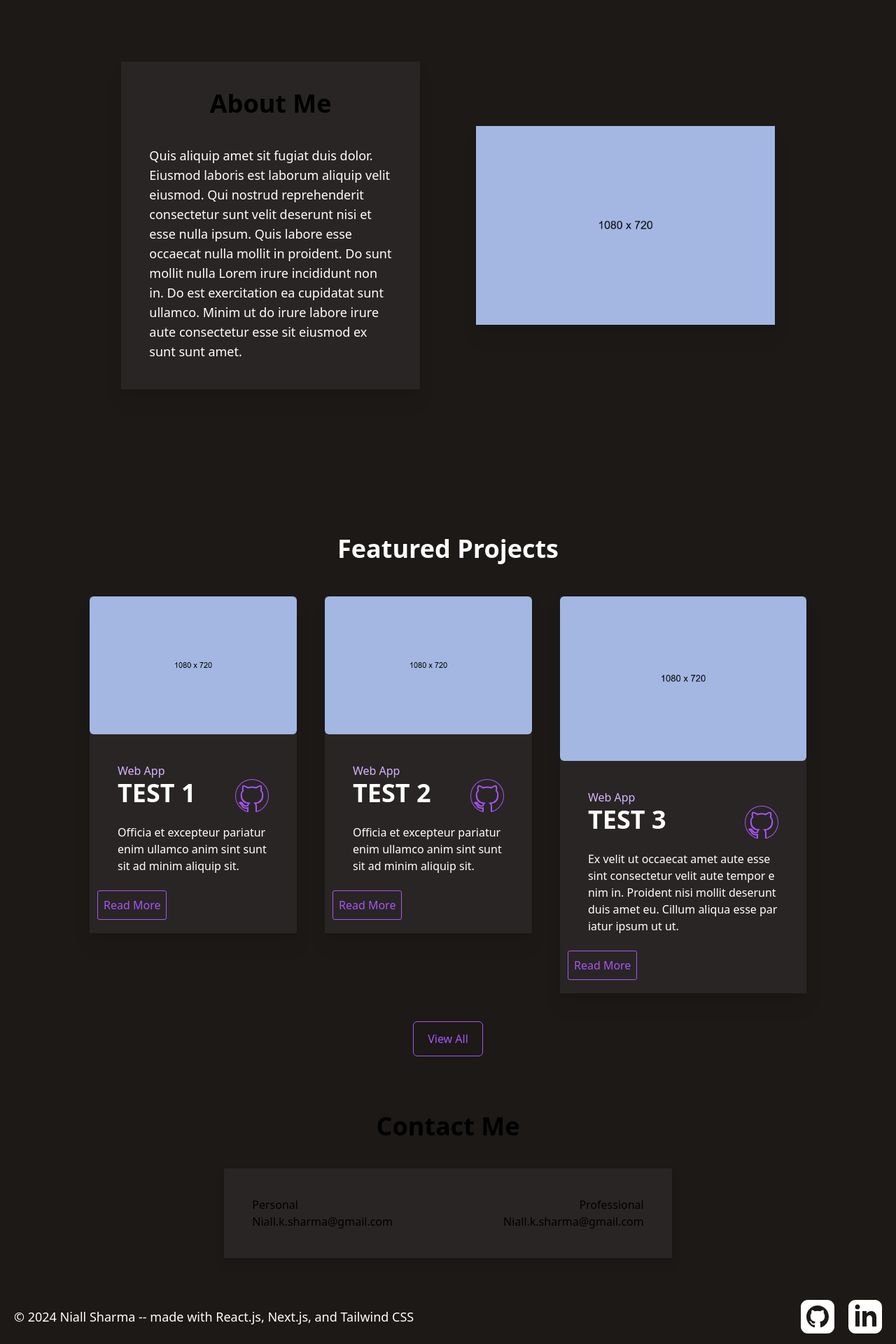
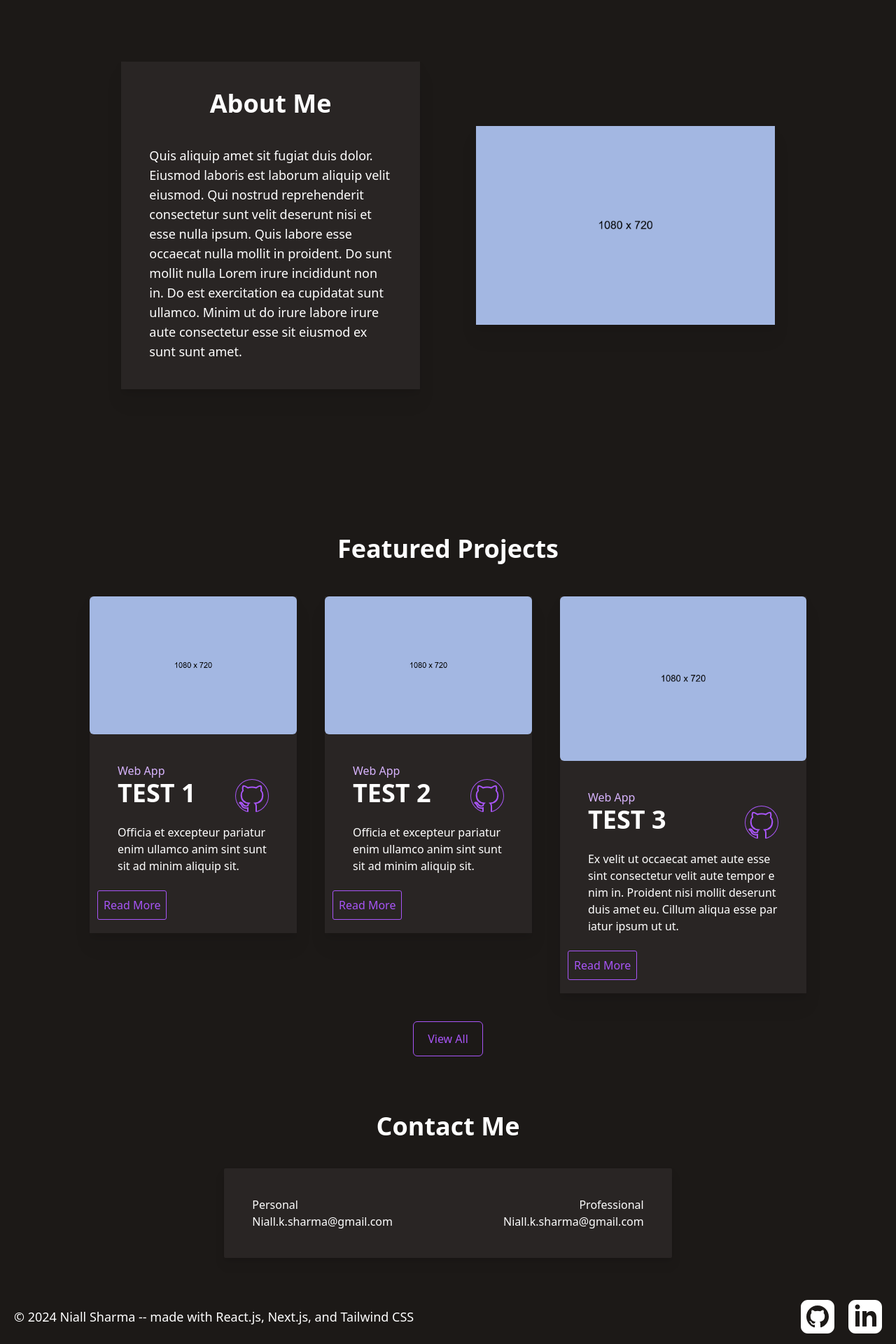
Before and after one commit to Niall-Sharma/programming-portfolio, a Next.js app: page / in a window 1280 px wide. Shown: the part 920-2840 px from the top of the page at 70% size. Built offline with nearby package versions, Linux system fonts and the light colour scheme.

Commit message:
Update page.tsx

```diff
--- a/src/app/page.tsx
+++ b/src/app/page.tsx
@@ -14,7 +14,7 @@ export default function Home() {
       </div>
       <div className=" py-52 bg-stone-900 flex flex-wrap space-x-20 items-center justify-center">
           <div className="w-full md:w-1/3 bg-stone-800 p-10 drop-shadow-xl">
-            <h2 className="text-center font-bold text-4xl pb-10">About Me</h2>
+            <h2 className="text-center font-bold text-4xl pb-10 text-white">About Me</h2>
             <p className="text-white text-lg">Quis aliquip amet sit fugiat duis dolor. Eiusmod laboris est laborum aliquip velit eiusmod. Qui nostrud reprehenderit consectetur sunt velit deserunt nisi et esse nulla ipsum. Quis labore esse occaecat nulla mollit in proident. Do sunt mollit nulla Lorem irure incididunt non in. Do est exercitation ea cupidatat sunt ullamco. Minim ut do irure labore irure aute consectetur esse sit eiusmod ex sunt sunt amet.</p>
           </div>
             <Image
@@ -39,14 +39,14 @@ export default function Home() {
         <Link href={"/projects"} className="flex text-center px-5 py-3 rounded-md text-purple-500 border-solid border-purple-500 border hover:bg-purple-500 hover:text-white hover:ease-in transition-all">View All</Link>
       </div>
       <div className="bg-stone-900 text-center w-full py-10 justify-center flex flex-wrap">
-        <h1 className="text-4xl font-bold">Contact Me</h1>
+        <h1 className="text-4xl font-bold text-white">Contact Me</h1>
         <div className="w-full py-5"></div>
         <div className="drop-shadow-lg bg-stone-800 rounded-sm p-10 flex flex-wrap">
-          <p className="text-left mr-auto">Personal</p>
-          <p className="text-right ml-auto">Professional</p>
+          <p className="text-left mr-auto text-white">Personal</p>
+          <p className="text-right ml-auto text-white">Professional</p>
           <div className="w-full"></div>
-          <p className="text-left">Niall.k.sharma@gmail.com</p>
-          <p className="text-right ml-auto">Niall.k.sharma@gmail.com</p>
+          <p className="text-left text-white">Niall.k.sharma@gmail.com</p>
+          <p className="text-right ml-auto text-white">Niall.k.sharma@gmail.com</p>
 
         </div>
       </div>
```
